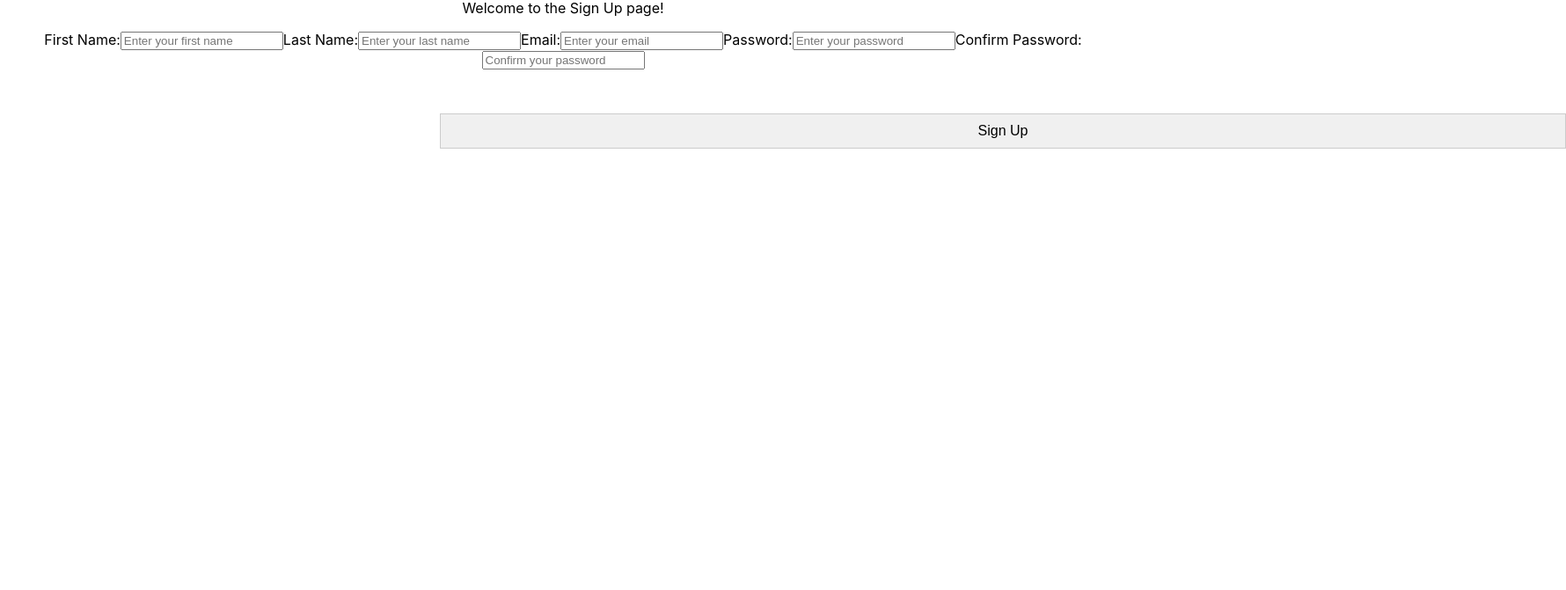
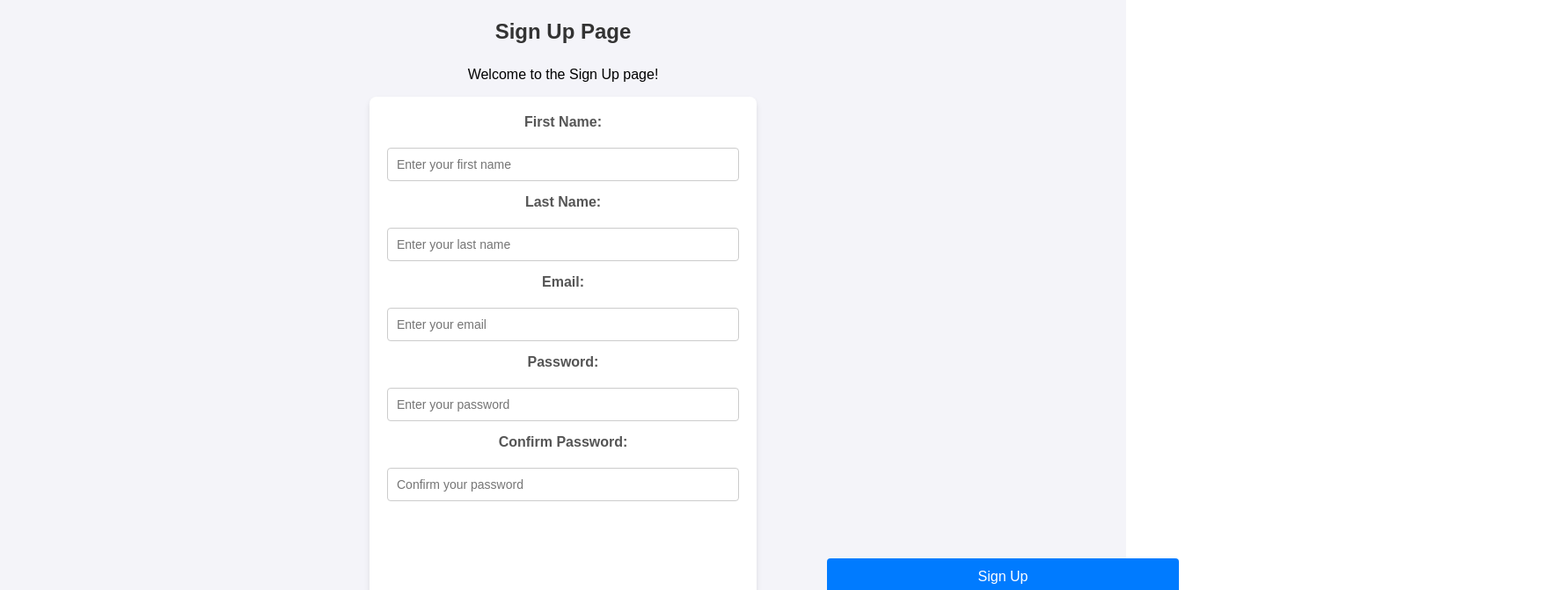
Before and after one commit to travislee7/Tutorium-Front-End, a React (Create React App) app in the folder tutor-frontend/: page /signup in a window 1280 px wide. Shown: the part 160-831 px from the top of the page at 88% size, 1780 px wide, since content can reach past the window. Before the commit the page ends 800 px from the top, so only its background shows below. Built offline with nearby package versions, Linux system fonts and the light colour scheme.

Commit message:
Fixed input positioning in signup form, submit button still needs to be fixed

```diff
--- a/tutor-frontend/src/App.js
+++ b/tutor-frontend/src/App.js
@@ -2,7 +2,7 @@
 import React from 'react';
 import './styles/App.css';
 import LandingPage from './pages/LandingPage'; // Import the LandingPage component
-import Signup from './pages/Signup'; // Import the Signup component
+import Signup from './pages/SignupPage'; // Import the Signup component
 import { BrowserRouter as Router, Routes, Route } from 'react-router-dom';
 
 //<LandingPage />
--- a/tutor-frontend/src/pages/Signup.js
+++ /dev/null
@@ -1,35 +0,0 @@
-// src/pages/Signup.js
-import React from 'react';
-import Header from '../components/header.js'; // Import the reusable Header component
-import '../styles/Signup.css'; // Optional: Create a separate file for styling
-
-function Signup() {
-    return (
-        <div>
-            <Header />
-            <h2>Sign Up Page</h2>
-            <p>Welcome to the Sign Up page!</p>
-
-            <form id="signup-form">
-                <label for="first-name">First Name:</label>
-                <input type="text" id="first-name" name="first-name" placeholder="Enter your first name" required />
-
-                <label for="last-name">Last Name:</label>
-                <input type="text" id="last-name" name="last-name" placeholder="Enter your last name" required />
-
-                <label for="email">Email:</label>
-                <input type="email" id="email" name="email" placeholder="Enter your email" required />
-
-                <label for="password">Password:</label>
-                <input type="password" id="password" name="password" placeholder="Enter your password" required />
-
-                <label for="confirm-password">Confirm Password:</label>
-                <input type="password" id="confirm-password" name="confirm-password" placeholder="Confirm your password" required />
-
-                <button type="submit">Sign Up</button>
-            </form>
-        </div>
-    );
-}
-
-export default Signup;
--- /dev/null
+++ b/tutor-frontend/src/pages/SignupPage.js
@@ -0,0 +1,37 @@
+// src/pages/Signup.js
+import React from 'react';
+import Header from '../components/header.js'; // Import the reusable Header component
+import '../styles/SignupPage.css'; // Optional: Create a separate file for styling
+
+function SignupPage() {
+    return (
+        <div classname="SignupPage">
+            <Header />
+            <div className='signup-page'>
+                <h2>Sign Up Page</h2>
+                <p>Welcome to the Sign Up page!</p>
+
+                <form id="signup-form">
+                    <label for="first-name">First Name:</label>
+                    <input type="text" id="first-name" name="first-name" placeholder="Enter your first name" required />
+
+                    <label for="last-name">Last Name:</label>
+                    <input type="text" id="last-name" name="last-name" placeholder="Enter your last name" required />
+
+                    <label for="email">Email:</label>
+                    <input type="email" id="email" name="email" placeholder="Enter your email" required />
+
+                    <label for="password">Password:</label>
+                    <input type="password" id="password" name="password" placeholder="Enter your password" required />
+
+                    <label for="confirm-password">Confirm Password:</label>
+                    <input type="password" id="confirm-password" name="confirm-password" placeholder="Confirm your password" required />
+
+                    <button type="submit">Sign Up</button>
+                </form>
+            </div>
+        </div>
+    );
+}
+
+export default SignupPage;
--- /dev/null
+++ b/tutor-frontend/src/styles/SignupPage.css
@@ -0,0 +1,78 @@
+/* Style for the main container */
+.signup-page {
+    display: flex;
+    flex-direction: column;
+    align-items: center; /* Center items horizontally */
+    justify-content: center; /* Center items vertically */
+    min-height: 100vh; /* Full viewport height */
+    padding: 20px; /* Add some padding around the content */
+    background-color: #f4f4f9; /* Light background color */
+    font-family: Arial, sans-serif; /* Consistent font */
+}
+
+/* Form container */
+#signup-form {
+    width: 100%; /* Full width initially */
+    max-width: 400px; /* Limit the form's width */
+    background: #ffffff;
+    padding: 20px;
+    border-radius: 8px; /* Rounded corners */
+    box-shadow: 0 4px 6px rgba(0, 0, 0, 0.1); /* Soft shadow */
+    display: flex;
+    flex-direction: column; /* Stack form elements vertically */
+    gap: 15px; /* Add spacing between elements */
+}
+
+/* Form Title */
+.signup-page h2 {
+    text-align: center;
+    margin-bottom: 10px;
+    color: #333;
+}
+
+/* Labels */
+#signup-form label {
+    font-weight: bold;
+    margin-bottom: 5px;
+    color: #555;
+}
+
+/* Input Fields */
+#signup-form input[type="text"],
+#signup-form input[type="email"],
+#signup-form input[type="password"] {
+    width: 100%; /* Full width within the form container */
+    padding: 10px;
+    border: 1px solid #ccc;
+    border-radius: 4px;
+    font-size: 14px;
+    box-sizing: border-box; /* Includes padding in the width */
+}
+
+/* Button */
+#signup-form button {
+    width: 100%; /* Full width within the form container */
+    padding: 12px;
+    background-color: #007BFF;
+    color: white;
+    border: none;
+    border-radius: 4px;
+    font-size: 16px;
+    cursor: pointer;
+    transition: background-color 0.3s;
+}
+
+#signup-form button:hover {
+    background-color: #0056b3;
+}
+
+/* Optional: Add responsiveness for smaller screens */
+@media (max-width: 500px) {
+    .signup-page {
+        padding: 15px;
+    }
+
+    #signup-form {
+        padding: 15px;
+    }
+}
```
Also changed, not shown: tutor-frontend/src/styles/Signup.css (deleted).
